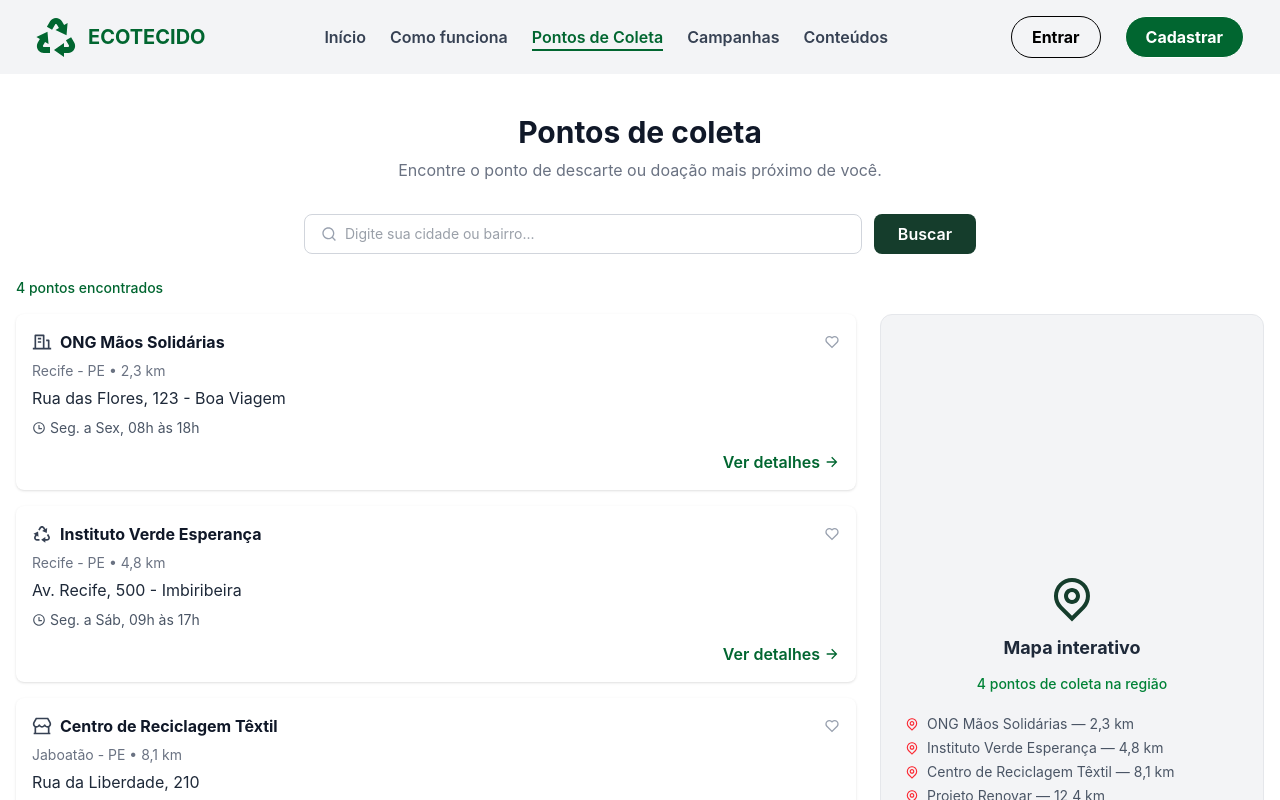
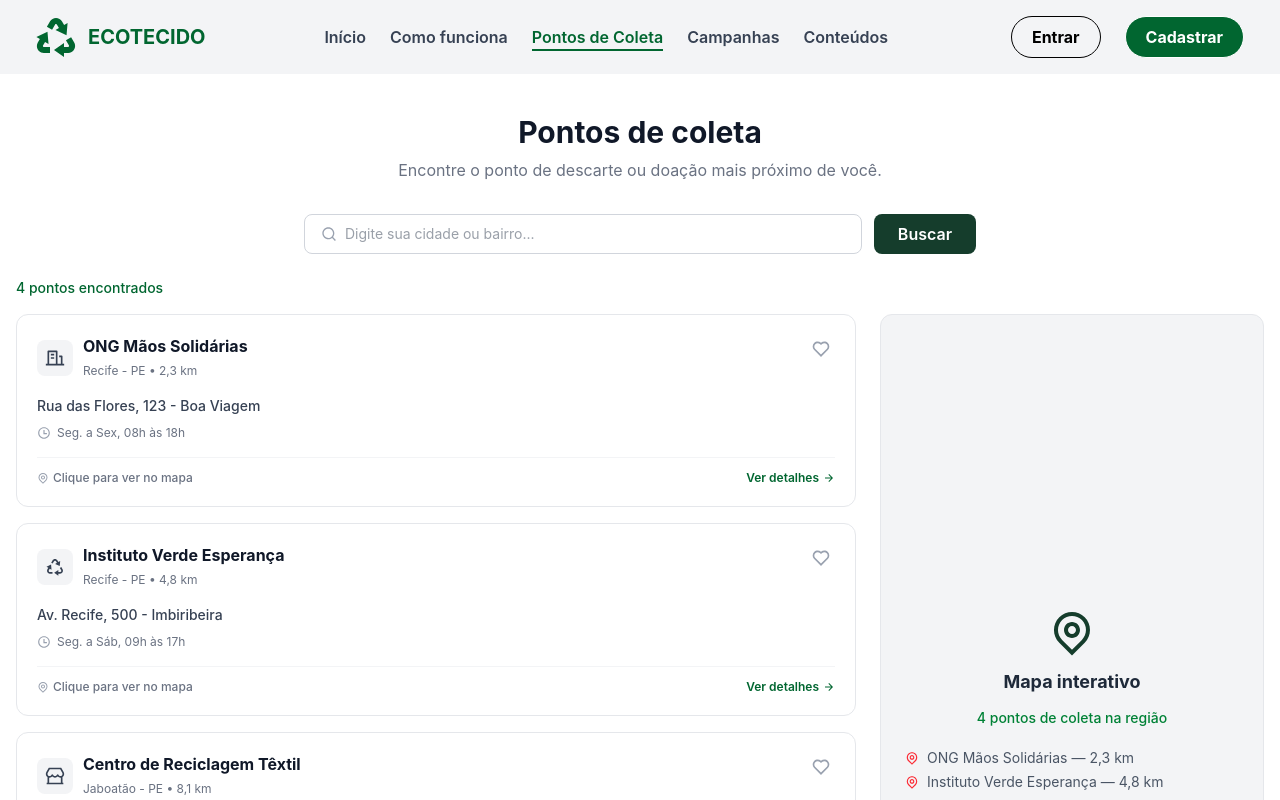
Before and after one commit to rafael-kuchla-flores/Descarte_Tecidos, a React (Vite) app in the folder Descarte_Tecidos/: page /pontos-de-coleta in a window 1280 px wide. Shown: the top 800 px of the page. Built offline with nearby package versions, Linux system fonts and the light colour scheme; no server answers.

Commit message:
feat(collection-points): adicionar interatividade de selecao e estado visual ao card

```diff
--- a/Descarte_Tecidos/src/components/CollectionPointCard/CollectionPointCard.jsx
+++ b/Descarte_Tecidos/src/components/CollectionPointCard/CollectionPointCard.jsx
@@ -1,6 +1,16 @@
+import { useState } from 'react'
 import { Link } from 'react-router-dom'
-import { RiHeartLine, RiTimeLine, RiArrowRightLine, RiBuildingLine, RiRecycleLine, RiStore2Line, RiLeafLine } from 'react-icons/ri'
-
+import {
+    RiHeartLine,
+    RiHeartFill,
+    RiTimeLine,
+    RiArrowRightLine,
+    RiBuildingLine,
+    RiRecycleLine,
+    RiStore2Line,
+    RiLeafLine,
+    RiMapPinLine
+} from 'react-icons/ri'
 
 const ICONS = {
     building: RiBuildingLine,
@@ -9,43 +19,74 @@ const ICONS = {
     leaf: RiLeafLine,
 }
 
-function CollectionPointCard({ point }) {
+function CollectionPointCard({ point, isSelected = false, onSelect }) {
+    const [isFavorite, setIsFavorite] = useState(false)
     const Icon = ICONS[point.iconType] || RiBuildingLine
 
+    const handleFavoriteClick = (e) => {
+        e.stopPropagation() // Impede de selecionar o card ao apenas favoritar
+        setIsFavorite(!isFavorite)
+    }
+
     return (
-        <div className="bg-white rounded-lg shadow-sm p-4">
-            {/* Linha do topo: ícone + nome + coração */}
-            <div className="flex items-center justify-between">
-                <div className="flex items-center gap-2">
-                    <Icon className="text-xl text-gray-700" />
-                    <span className="font-bold text-gray-900">{point.name}</span>
+        <div
+            onClick={() => onSelect && onSelect(point)}
+            className={`rounded-xl p-5 transition-all duration-200 cursor-pointer border ${isSelected
+                    ? 'bg-emerald-50/30 border-[#153D2C] ring-2 ring-[#153D2C]/20 shadow-md'
+                    : 'bg-white border-gray-200 hover:border-gray-300 hover:shadow-sm'
+                }`}
+        >
+            {/* Linha do topo: ícone + nome + badge de selecionado + coração */}
+            <div className="flex items-start justify-between gap-3">
+                <div className="flex items-center gap-2.5">
+                    <div className={`p-2 rounded-lg ${isSelected ? 'bg-[#153D2C] text-white' : 'bg-gray-100 text-gray-700'}`}>
+                        <Icon className="text-xl" />
+                    </div>
+                    <div>
+                        <h2 className="font-bold text-gray-900 text-base leading-snug">{point.name}</h2>
+                        <span className="text-xs text-gray-500">
+                            {point.city} • {point.distance}
+                        </span>
+                    </div>
                 </div>
-                <RiHeartLine className="text-gray-400 hover:text-red-500 cursor-pointer" />
-            </div>
 
-            {/* Cidade + distância */}
-            <div className="mt-1">
-                <span className="text-sm text-gray-500">
-                    {point.city} • {point.distance}
-                </span>
+                <button
+                    type="button"
+                    onClick={handleFavoriteClick}
+                    className="p-1 text-gray-400 hover:text-red-500 transition-colors"
+                    title={isFavorite ? 'Remover dos favoritos' : 'Favoritar'}
+                >
+                    {isFavorite ? (
+                        <RiHeartFill className="text-xl text-red-500" />
+                    ) : (
+                        <RiHeartLine className="text-xl" />
+                    )}
+                </button>
             </div>
 
             {/* Endereço */}
-            <div className="mt-1">
-                <span className="text-base text-gray-800">{point.address}</span>
+            <div className="mt-3">
+                <span className="text-sm text-gray-700 font-medium">{point.address}</span>
             </div>
 
             {/* Horário */}
-            <div className="flex items-center gap-1 mt-2 text-gray-600 text-sm">
-                <RiTimeLine />
+            <div className="flex items-center gap-1.5 mt-2 text-gray-500 text-xs">
+                <RiTimeLine className="text-gray-400 text-sm shrink-0" />
                 <span>{point.hours}</span>
             </div>
 
-            {/* Link de detalhes */}
-            <div className="mt-3 text-right">
+            {/* Rodapé do Card: Ação de ver no mapa + Link de detalhes */}
+            <div className="mt-4 pt-3 border-t border-gray-100 flex items-center justify-between">
+                <span className={`inline-flex items-center gap-1 text-xs font-medium ${isSelected ? 'text-[#153D2C] font-semibold' : 'text-gray-500'
+                    }`}>
+                    <RiMapPinLine className={isSelected ? 'text-[#153D2C]' : 'text-gray-400'} />
+                    {isSelected ? 'Destacado no mapa' : 'Clique para ver no mapa'}
+                </span>
+
                 <Link
                     to={`/pontos-de-coleta/${point.id}`}
-                    className="text-green-800 font-semibold inline-flex items-center gap-1 hover:underline"
+                    onClick={(e) => e.stopPropagation()} // Impede o clique de ser absorvido pelo card
+                    className="text-green-800 font-semibold text-xs inline-flex items-center gap-1 hover:underline"
                 >
                     Ver detalhes <RiArrowRightLine />
                 </Link>
```
